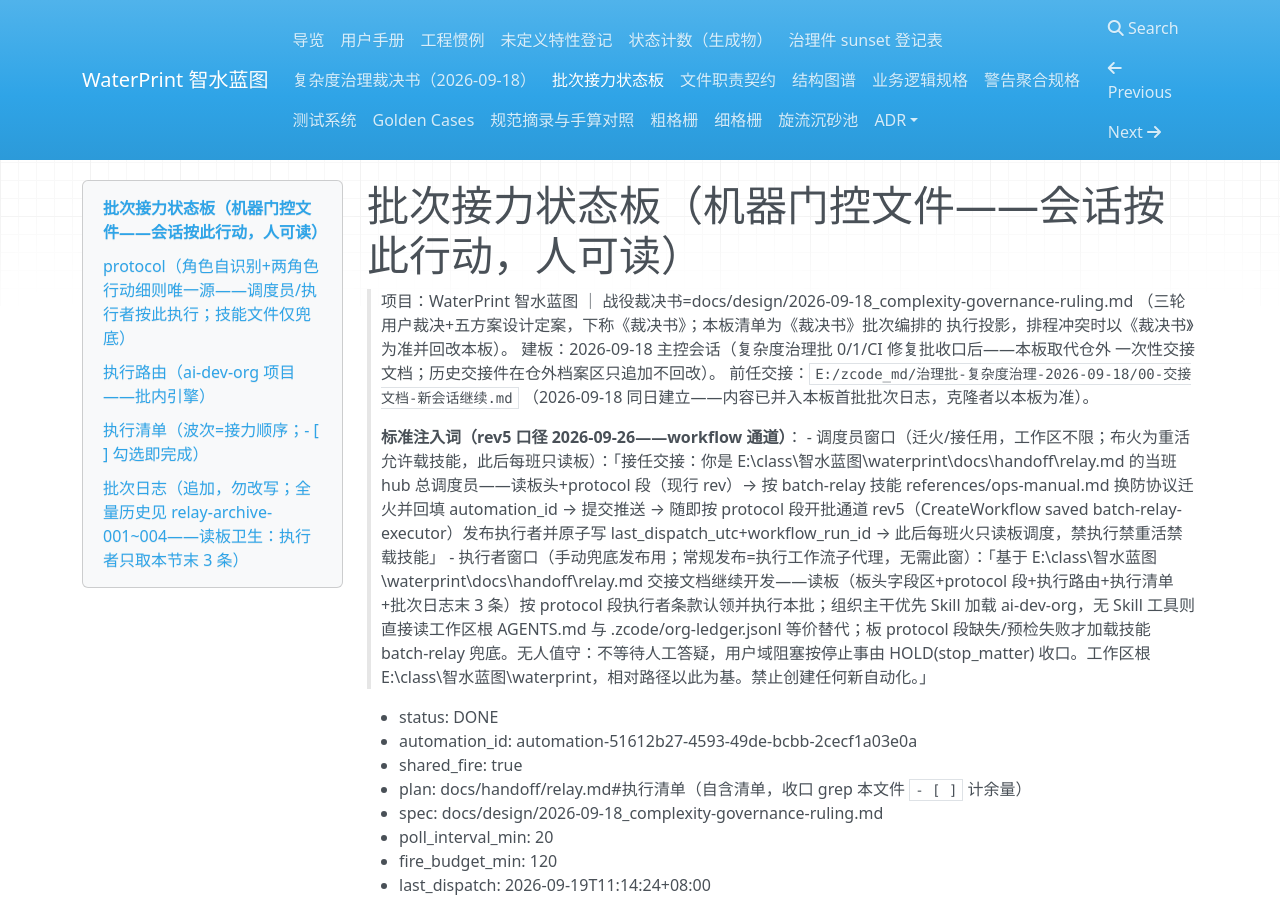
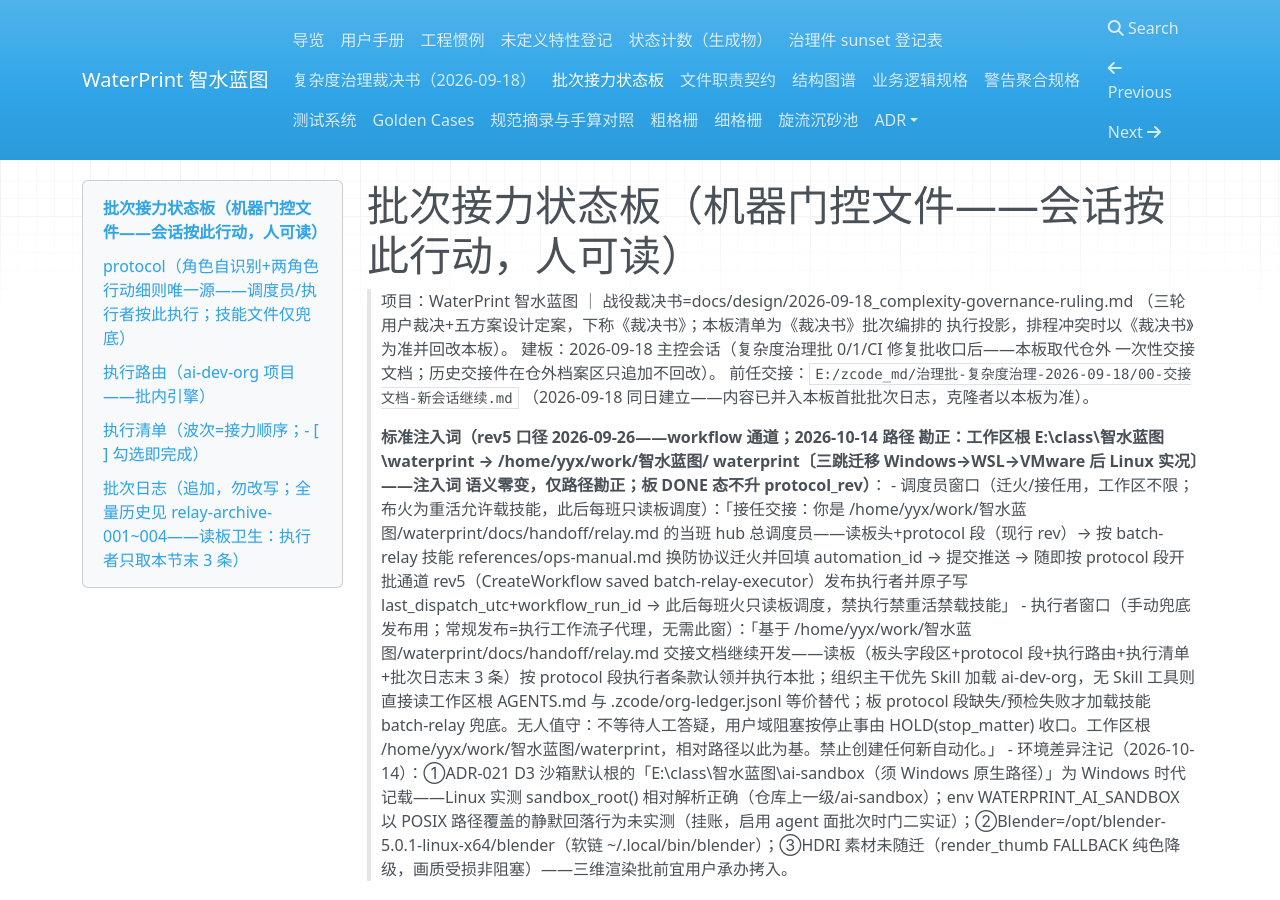
Before and after one commit to yyx20040712/waterprint, an MkDocs documentation site: the page built from docs/handoff/relay.md, in a window 1280 px wide and 900 px high. Built offline with MkDocs 1.6.1, drawn with Linux system fonts in a browser that asks for light colours; nearby versions of some CDN libraries.

Commit message:
envfix-20261014 三跳迁移收口勘正批（Windows→WSL→VMware 终态 Linux——文档/工具面 Windows 残留清理，六件）：①AGENTS.md 三笔=ORG-SEG 审查派发优先序固化（用户裁决 2026-10-14：本项目审查默认 ops-gate1-k2〔zipoo 源〕，额度不足回退 k1，回退后会话粘性恒 k1——逐字原文=仓外账本 .zcode/org-ledger.jsonl runId=ruling-20261014-k2zipoo 行）+§0.1 dispatch.py/ds_review.py 归档失效勘正（旧机 E:\ 硬编码 16+ 处不可运行，移 .workflow/archives/——承载归会话内绑定子代理）+§7 Linux 本地无属性写屏障现状口径（ATTR_BARRIER_ACTIVE=win32-only 设计内差异，完整性=manifest 哈希事后检测）。②docs/testing.md 同步写屏障口径注记。③docs/handoff/relay.md 注入词两窗路径勘正（E:\class\智水蓝图\waterprint→/home/yyx/work/智水蓝图/waterprint——拿来即用注入词照抄必炸面消解；板 DONE 态不升 protocol_rev）+环境差异注记三条（ADR-021 D3 沙箱根 Windows 记载/Linux 实测相对解析+Blender 装位+HDRI 降级）。④sandbox.py 注释勘正（默认根 Windows 注记废止——代码行为本就平台无关相对解析）。⑤pipeline.sh BLENDER 默认值 D:/blender5.0→/opt/blender-5.0.1-linux-x64（env 覆盖制式不变）。⑥render_thumb.py HDRI_PATH env 覆盖制式（旧 D:\ 盘资产未随迁——缺文件走既有 FALLBACK 纯色降级非阻塞）。不动面：deployment.md/user-manual.md 跨平台部署指引（面向部署者合法内容）+CI 白名单注释（机制自洽）+ledger/briefs/reports 历史档案（红线不改写）。验证实录：run_gates 全门禁通过（改笔前后双跑）+check_readonly 383 绿。批次=envfix-20261014（三跳迁移收口勘正；轻量双审 k2+d1 随批）。

```diff
--- a/docs/handoff/relay.md
+++ b/docs/handoff/relay.md
@@ -8,9 +8,13 @@
 > 前任交接：`E:/zcode_md/治理批-复杂度治理-2026-09-18/00-交接文档-新会话继续.md`
 > （2026-09-18 同日建立——内容已并入本板首批批次日志，克隆者以本板为准）。
 
-> **标准注入词（rev5 口径 2026-09-26——workflow 通道）**：
-> - 调度员窗口（迁火/接任用，工作区不限；布火为重活允许载技能，此后每班只读板）：「接任交接：你是 E:\class\智水蓝图\waterprint\docs\handoff\relay.md 的当班 hub 总调度员——读板头+protocol 段（现行 rev）→ 按 batch-relay 技能 references/ops-manual.md 换防协议迁火并回填 automation_id → 提交推送 → 随即按 protocol 段开批通道 rev5（CreateWorkflow saved batch-relay-executor）发布执行者并原子写 last_dispatch_utc+workflow_run_id → 此后每班火只读板调度，禁执行禁重活禁载技能」
-> - 执行者窗口（手动兜底发布用；常规发布=执行工作流子代理，无需此窗）：「基于 E:\class\智水蓝图\waterprint\docs\handoff\relay.md 交接文档继续开发——读板（板头字段区+protocol 段+执行路由+执行清单+批次日志末 3 条）按 protocol 段执行者条款认领并执行本批；组织主干优先 Skill 加载 ai-dev-org，无 Skill 工具则直接读工作区根 AGENTS.md 与 .zcode/org-ledger.jsonl 等价替代；板 protocol 段缺失/预检失败才加载技能 batch-relay 兜底。无人值守：不等待人工答疑，用户域阻塞按停止事由 HOLD(stop_matter) 收口。工作区根 E:\class\智水蓝图\waterprint，相对路径以此为基。禁止创建任何新自动化。」
+> **标准注入词（rev5 口径 2026-09-26——workflow 通道；2026-10-14 路径
+> 勘正：工作区根 E:\class\智水蓝图\waterprint → /home/yyx/work/智水蓝图/
+> waterprint〔三跳迁移 Windows→WSL→VMware 后 Linux 实况〕——注入词
+> 语义零变，仅路径勘正；板 DONE 态不升 protocol_rev）**：
+> - 调度员窗口（迁火/接任用，工作区不限；布火为重活允许载技能，此后每班只读板调度）：「接任交接：你是 /home/yyx/work/智水蓝图/waterprint/docs/handoff/relay.md 的当班 hub 总调度员——读板头+protocol 段（现行 rev）→ 按 batch-relay 技能 references/ops-manual.md 换防协议迁火并回填 automation_id → 提交推送 → 随即按 protocol 段开批通道 rev5（CreateWorkflow saved batch-relay-executor）发布执行者并原子写 last_dispatch_utc+workflow_run_id → 此后每班火只读板调度，禁执行禁重活禁载技能」
+> - 执行者窗口（手动兜底发布用；常规发布=执行工作流子代理，无需此窗）：「基于 /home/yyx/work/智水蓝图/waterprint/docs/handoff/relay.md 交接文档继续开发——读板（板头字段区+protocol 段+执行路由+执行清单+批次日志末 3 条）按 protocol 段执行者条款认领并执行本批；组织主干优先 Skill 加载 ai-dev-org，无 Skill 工具则直接读工作区根 AGENTS.md 与 .zcode/org-ledger.jsonl 等价替代；板 protocol 段缺失/预检失败才加载技能 batch-relay 兜底。无人值守：不等待人工答疑，用户域阻塞按停止事由 HOLD(stop_matter) 收口。工作区根 /home/yyx/work/智水蓝图/waterprint，相对路径以此为基。禁止创建任何新自动化。」
+> - 环境差异注记（2026-10-14）：①ADR-021 D3 沙箱默认根的「E:\class\智水蓝图\ai-sandbox（须 Windows 原生路径）」为 Windows 时代记载——Linux 实测 sandbox_root() 相对解析正确（仓库上一级/ai-sandbox）；env WATERPRINT_AI_SANDBOX 以 POSIX 路径覆盖的静默回落行为未实测（挂账，启用 agent 面批次时门二实证）；②Blender=/opt/blender-5.0.1-linux-x64/blender（软链 ~/.local/bin/blender）；③HDRI 素材未随迁（render_thumb FALLBACK 纯色降级，画质受损非阻塞）——三维渲染批前宜用户承办拷入。
 
 - status: DONE <!-- 2026-09-30T00:18Z 板面终态 DONE（增补七十三）：用户裁决「清理挂账中竞赛与软著描述」→⑤b 撤项勾选（撤项非工程完成），`grep -cE '^[[:space:]]*- \[ \]'` 计 0=收口判定①命中；旧值 HOLD（2026-09-29T13:38:30Z 批6o stop_matter） -->
 - automation_id: automation-51612b27-4593-49de-bcbb-2cecf1a03e0a <!-- 2026-09-29 二次换防迁火回填（*/20 节律维持——用户显式再启接任交接）；旧值 automation-a23ac2a7…（10 班轮转后 paused 清场删除——批6i/6j 两批经此火发布） -->
```
Also changed, not shown: AGENTS.md (+12 -2 lines), docs/testing.md (+3 -1 lines), 3 other files.
